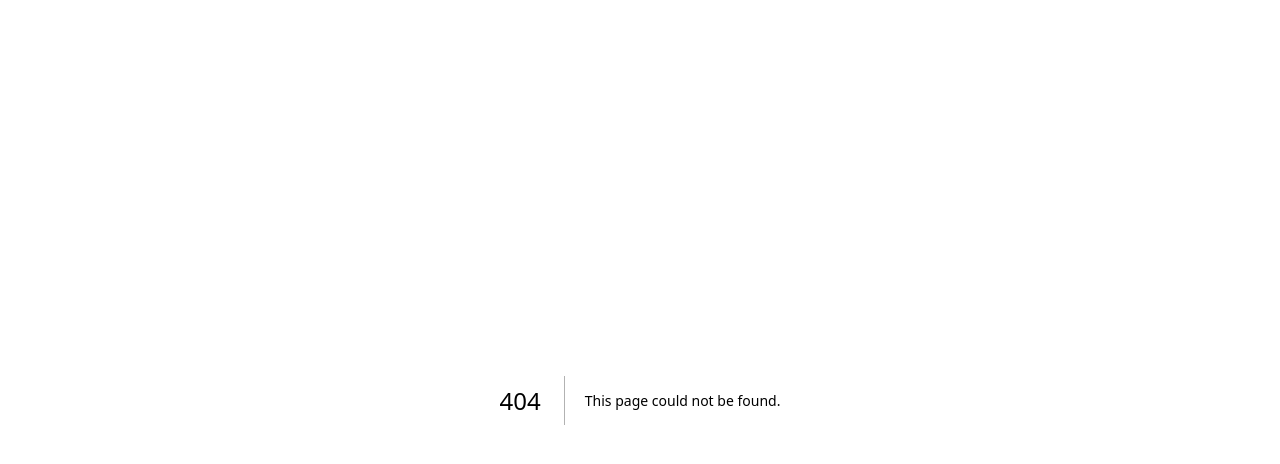
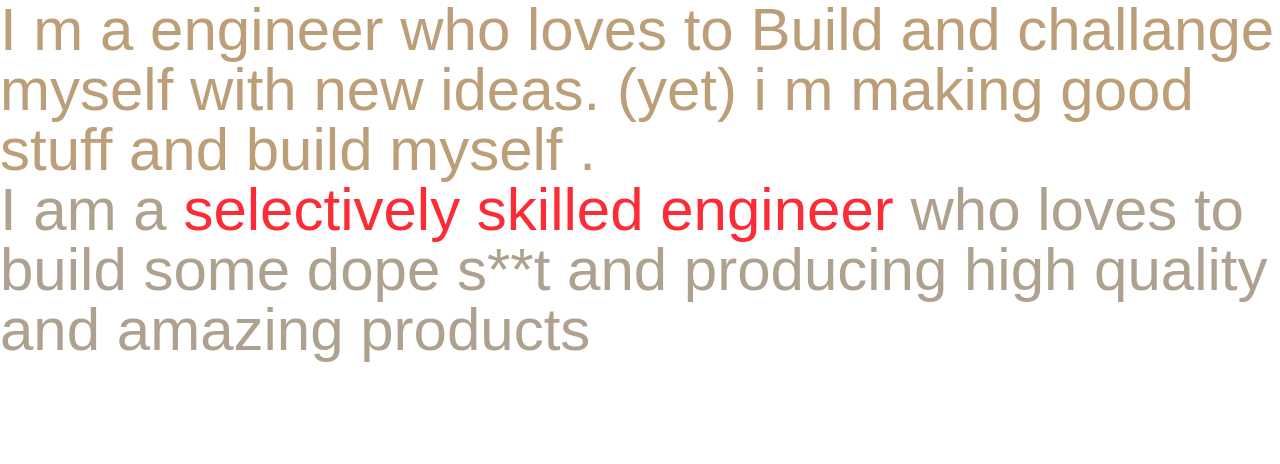
Before and after one commit to casanova259/myui, a Next.js app: page /mask in a window 1280 px wide. Before the commit this address had no page. Shown: the top 464 px of the page. Built offline with nearby package versions, Linux system fonts and the light colour scheme.

Commit message:
started working on the mask

```diff
--- /dev/null
+++ b/app/mask/page.tsx
@@ -0,0 +1,9 @@
+"use client";
+
+import { Mask } from "@/components/mask/mask";
+
+export default function Page() {
+    return <>
+        <Mask />
+    </>
+}
--- /dev/null
+++ b/components/mask/mask.tsx
@@ -0,0 +1,26 @@
+"use client";
+
+import React from "react";
+
+
+export const Mask = () => {
+    return (
+        <main className="min-h-screen">
+
+            {/* Mask */}
+            <div className="h-full w-full flex items-center justify-center text-[#bc9f79] text-6xl cursor-default ">
+                I m a engineer who loves to Build and challange myself with new ideas.
+                (yet) i m making good stuff and build myself .
+            </div>
+
+
+            {/* Body */}
+            <div className="h-full w-full flex items-center justify-center text-[#afa18f] text-6xl cursor-default">
+                <p className="w-full">
+                    I am a <span className="text-red-500">  selectively skilled engineer</span> who loves to build some dope s**t and producing high quality and
+                    amazing products
+                </p>
+            </div>
+        </main>
+    );
+};
```
Also changed, not shown: 1 other file (tests, documents, lock files or other folders).
